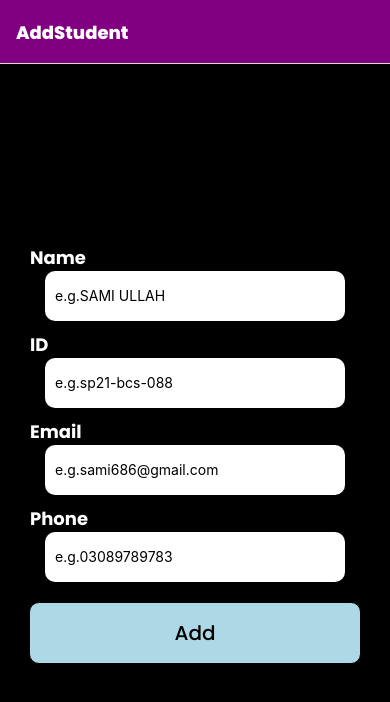
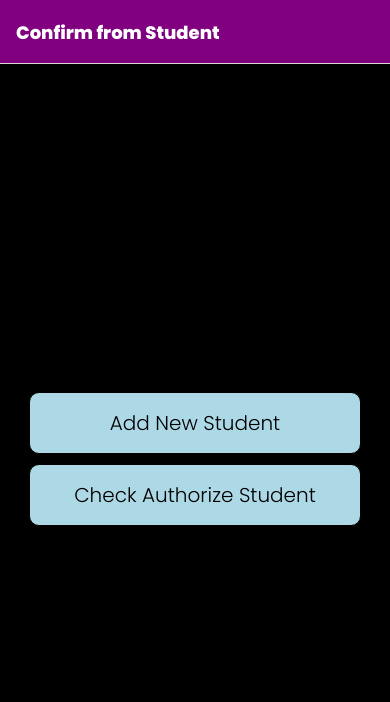
Before and after one commit to SamiUllah-dev336/FingerPrintRecognition-DIP, a React Native app: screen / in a window 390 px wide. Shown: the top 702 px of the page. Built offline with nearby package versions, Linux system fonts and the light colour scheme.

Commit message:
DecideStudent Screen

```diff
--- a/App.js
+++ b/App.js
@@ -5,6 +5,7 @@ const Stack = createNativeStackNavigator();
 
 import { useFonts } from "expo-font";
 // screen
+import DecideStudent from "./Screens/DecideStudent";
 import AddStudent from "./Screens/AddStudent";
 import ExistingStudent from "./Screens/ExistingStudent";
 import { BottomNavigator } from "./Screens/BottomTab";
@@ -30,6 +31,7 @@ export default function App() {
           headerTitleStyle: { fontFamily: "Poppins-exbold" },
         }}
       >
+        <Stack.Screen name="Confirm from Student" component={DecideStudent} />
         <Stack.Screen name="AddStudent" component={AddStudent} />
         <Stack.Screen name="ScanFinger" component={ExistingStudent} />
         <Stack.Screen name="Advanced LMS" component={BottomNavigator} />
--- a/Components/ButtonSmall.js
+++ b/Components/ButtonLarge.js
@@ -1,6 +1,6 @@
 import { TouchableOpacity, Text } from "react-native";
 
-export default function ButtonSmall({ head, navigation, ChangeScreen }) {
+export default function ButtonLarge({ head, navigation, ChangeScreen }) {
   return (
     <TouchableOpacity
       style={{
@@ -17,7 +17,7 @@ export default function ButtonSmall({ head, navigation, ChangeScreen }) {
     >
       <Text
         style={{
-          fontFamily: "Poppins-medium",
+          fontFamily: "Poppins",
           color: "black",
           fontSize: 20,
         }}
--- a/Screens/AddStudent.js
+++ b/Screens/AddStudent.js
@@ -2,7 +2,7 @@ import { View, Text, TouchableOpacity, Alert } from "react-native";
 import { AddStudstyles, styles } from "../style/styles";
 import { TextField } from "../Components/textField";
 import { useState } from "react";
-import ButtonSmall from "../Components/ButtonSmall";
+import ButtonLarge from "../Components/ButtonLarge";
 
 export default function AddStudent({ navigation }) {
   const [Name, setName] = useState("");
@@ -65,7 +65,7 @@ export default function AddStudent({ navigation }) {
         keybtype={"number-pad"}
       />
 
-      <ButtonSmall
+      <ButtonLarge
         head="Add"
         navigation={navigation}
         ChangeScreen="ScanFinger"
--- /dev/null
+++ b/Screens/DecideStudent.js
@@ -0,0 +1,20 @@
+import { View } from "react-native";
+import { styles } from "../style/styles";
+import ButtonLarge from "../Components/ButtonLarge";
+
+export default function DecideStudent({ navigation }) {
+  return (
+    <View style={styles.container}>
+      <ButtonLarge
+        head="Add New Student"
+        navigation={navigation}
+        ChangeScreen={"AddStudent"}
+      />
+      <ButtonLarge
+        head="Check Authorize Student"
+        navigation={navigation}
+        ChangeScreen={"ScanFinger"}
+      />
+    </View>
+  );
+}
--- a/Screens/ExistingStudent.js
+++ b/Screens/ExistingStudent.js
@@ -1,7 +1,7 @@
 import { View, Text } from "react-native";
 import { styles } from "../style/styles";
 
-export default function ExistingStudent() {
+export default function ExistingStudent({ navigation }) {
   return (
     <View style={styles.container}>
       <Text style={{ color: "white" }}>samiullah is a very nice person</Text>
```
